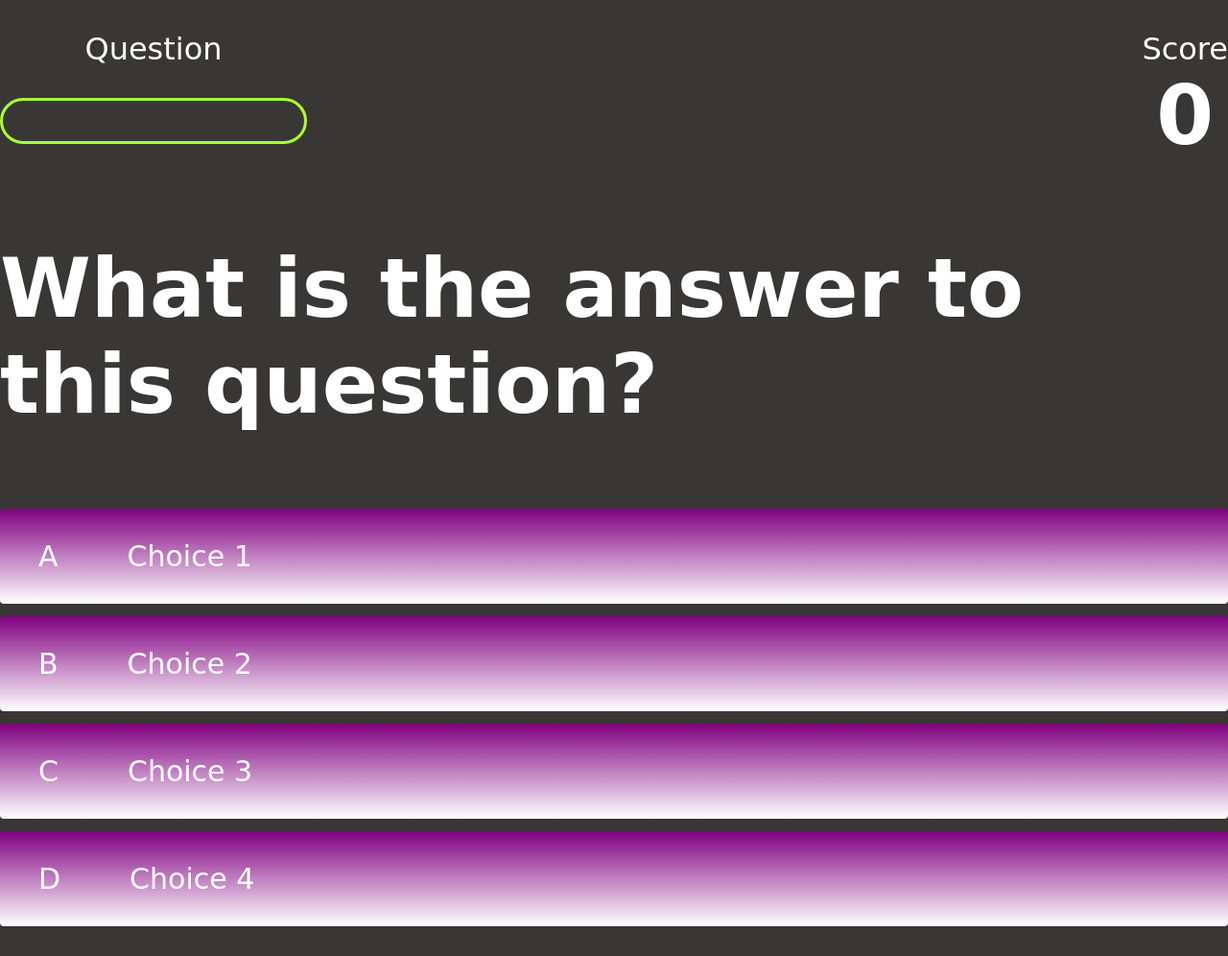
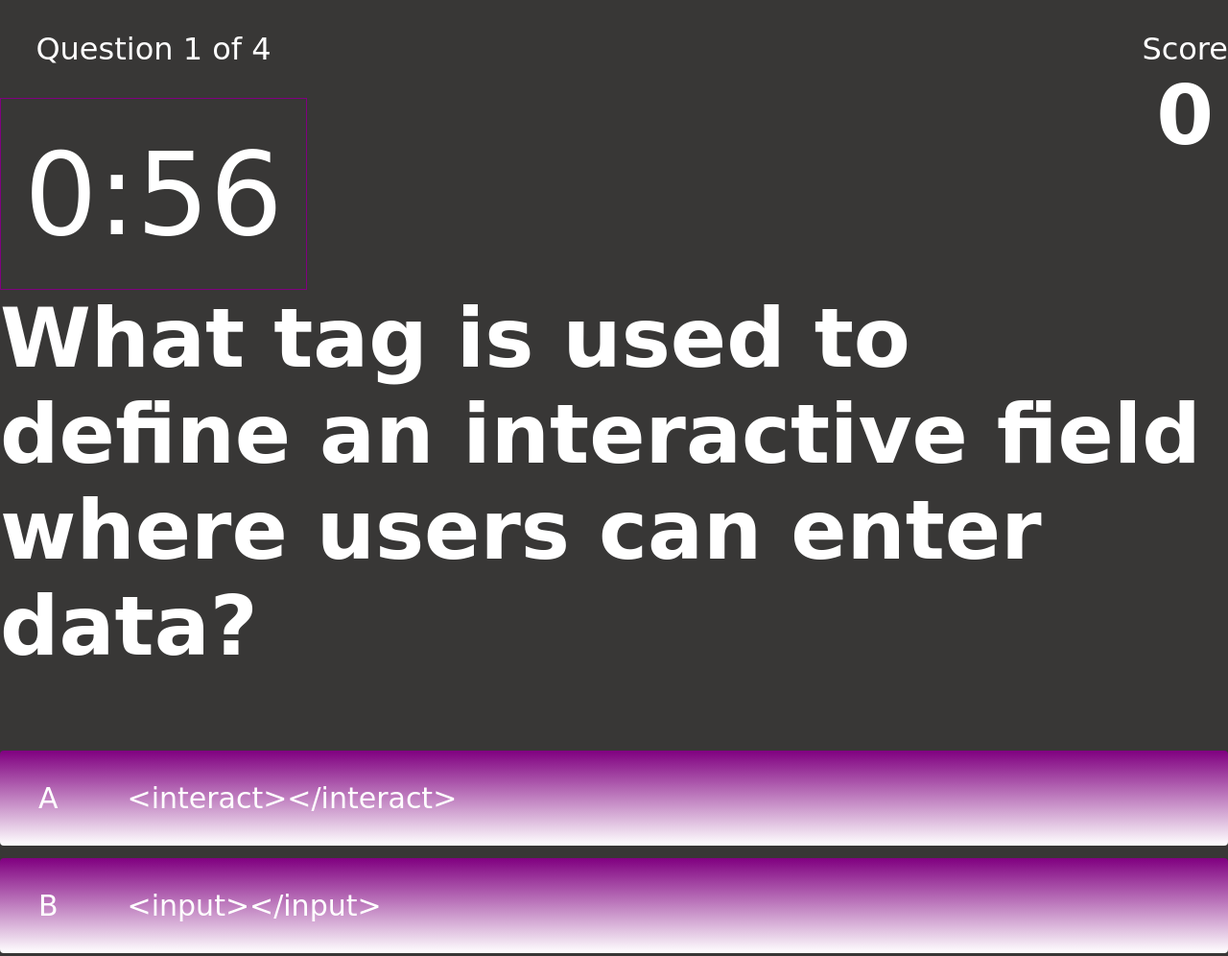
Before and after one commit to bpoe1222/Quiz, a plain HTML site: page play/play.html in a window 1280 px wide. Shown: the top 996 px of the page at 96% size. Drawn offline with Linux system fonts and the light colour scheme; a web font is replaced by a local one.

Commit message:
added timer and fixed bugs

```diff
--- a/assets/css/play.css
+++ b/assets/css/play.css
@@ -55,20 +55,33 @@ body {
     text-align: center;
 }
 
-#progressBar {
+#timer {
+    width: 320px;
+    height: 200px;
+    margin-top: 32px;
+    overflow: hidden;
+    border: 1px solid purple;
+    color: white;
+    font-size: 120px;
+    display: flex;
+    align-items: center;
+    justify-content: center;
+}
+
+/* #progressBar {
     width: 320px;
     height: 48px;
     border: 3px solid greenyellow;
     margin-top: 32px;
     border-radius: 100px;
     overflow: hidden;
-}
+} */
 
-#progresBarFull {
+/* #progresBarFull {
     height: 100%;
     background: greenyellow;
     width: 0%;
-}
+} */
 
 @media screen and (max-width: 768px) {
     .choice-container {
--- a/assets/js/script.js
+++ b/assets/js/script.js
@@ -0,0 +1,135 @@
+const question = document.querySelector("#question");
+const choices = Array.from(document.querySelectorAll(".choice-text"));
+var progressText = document.querySelector("#progressText");
+var scoreText = document.querySelector("#score");
+const startingMinutes = 1;
+let time = startingMinutes * 60;
+// var progressBarFull = document.querySelector("#progressBarFull");
+
+var currentQuestion = {};
+var acceptingAnswers = true;
+var score = 0;
+var questionCounter = 0;
+var availableQuestions = [];
+
+const countDownEl = document.getElementById("timer");
+
+setInterval(timerCountdown, 1000);
+
+function timerCountdown () {
+    const minutes = Math.floor(time / 60);
+    let seconds = time % 60;
+
+    seconds = seconds < 10 ? '0' + seconds : seconds;
+
+    countDownEl.innerHTML = `${minutes}:${seconds}`;
+    time--;
+    time = time < 1 ? 0 : time;
+
+};
+
+const questions = [
+    {
+        question: "What tag is used to define an interactive field where users can enter data?",
+        choice1: "<interact></interact>",
+        choice2: "<input></input>",
+        choice3: "<embed></embed>",
+        choice4: "<code></code>",
+        answer: 2,
+    },
+    {
+        question: "What tag is used to define an unordered list?",
+        choice1: "<unordered-list></unordered-list>",
+        choice2: "<ol></ol>",
+        choice3: "<li></li>",
+        choice4: "<ul></ul>",
+        answer: 4,
+    },
+    {
+        question: "What declaration must be included at the very beginning of an HTML document?",
+        choice1: "<!DOCTYPE html>",
+        choice2: "<html lang='en'>",
+        choice3: "<begin></begin>",
+        choice4: "<start></start>",
+        answer: 1,
+    },
+    {
+        question: "What tag is used to define the title?",
+        choice1: "<title></title>",
+        choice2: "<header></header>",
+        choice3: "<begin-title></begin-title>",
+        choice4: "<main></main>",
+        answer: 1,
+    }
+];
+
+var SCORE_POINTS = 100;
+const MAX_QUESTIONS = 4;
+
+startGame = () => {
+    questionCounter = 0;
+    score = 0;
+    availableQuestions = [...questions];
+    getNewQuestion();
+};
+
+ getNewQuestion = () => {
+    if(availableQuestions.length === 0 || questionCounter > MAX_QUESTIONS) {
+        localStorage.setItem('mostRecentScore', score);
+
+        return window.location.assign("../end/end.html")
+    };
+
+    questionCounter++;
+    progressText.innerText = `Question ${questionCounter} of ${MAX_QUESTIONS}`;
+    // progressBarFull.style.width = `${(questionCounter/MAX_QUESTIONS) * 100}%`;
+
+    const questionsIndex = Math.floor(Math.random() * availableQuestions.length);
+    currentQuestion = availableQuestions[questionsIndex];
+    question.innerText = currentQuestion.question;
+
+    choices.forEach(choice => {
+        const number = choice.dataset['number']
+        choice.innerText = currentQuestion['choice' + number]
+    });
+
+    availableQuestions.splice(questionsIndex, 1);
+
+    acceptingAnswers = true;
+};
+
+choices.forEach(choice => {
+    choice.addEventListener('click', e => {
+        if(!acceptingAnswers) return
+
+        acceptingAnswers = false
+        const selectedChoice = e.target
+        const selectedAnswer = selectedChoice.dataset['number']
+
+        let classToApply = selectedAnswer == currentQuestion.answer ? 'correct' : 'incorrect'
+
+        if(classToApply === 'correct') {
+            incrementScore(SCORE_POINTS);
+        }
+
+        if(classToApply === 'incorrect') {
+            time -= 10
+        }
+
+        selectedChoice.parentElement.classList.add(classToApply);
+
+        setTimeout(() => {
+            selectedChoice.parentElement.classList.remove(classToApply);
+            getNewQuestion();
+        }, 1000);
+
+
+    });
+});
+
+incrementScore = num => {
+    score += num;
+    scoreText.innerText = score;
+};
+
+startGame();
--- a/play/play.html
+++ b/play/play.html
@@ -17,9 +17,12 @@
                     <p id="progressText" class="hud-prefix">
                         Question
                     </p>
-                    <div id="progressBar">
+                    <div id="timer">
+
+                    </div>
+                    <!-- <div id="progressBar">
                         <div id="progressBarFull"></div>
-                    </div>
+                    </div> -->
                 </div>
                 <div class="hud-item">
                     <p class="hud-prefix">
@@ -49,6 +52,6 @@
             </div>
         </div>
     </div>
-    <script src="/assets/js/script.js"></script>
+    <script src="../assets/js/script.js"></script>
 </body>
 </html>
```
Also changed, not shown: end/end.html (added, +20 -0 lines), index.html (+1 -1 lines), end/end.js (added).
